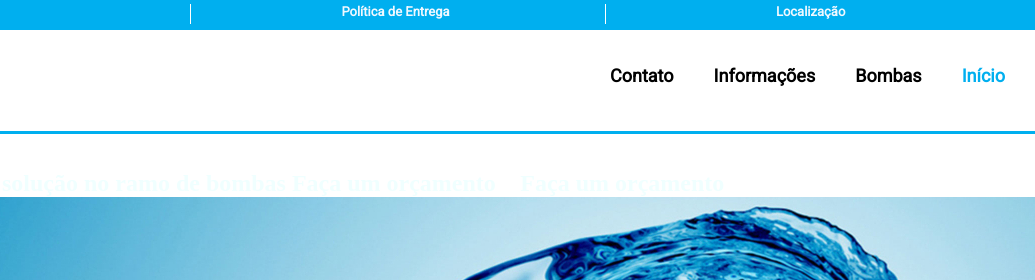
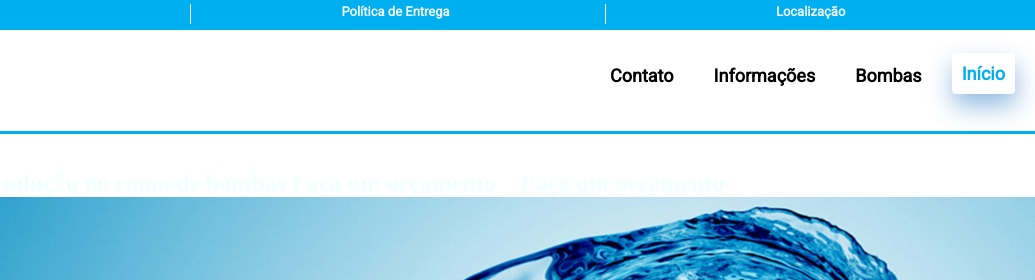
Before and after one commit to MrPlayMan/simpleonlyHTMLCSSwebsite, a plain HTML site: page index.html in a window 1280 px wide. In both pictures the pointer is over the link "Início". Shown: the top 280 px of the page, 245-1280 px from the left. Drawn offline with Linux system fonts and the light colour scheme.

Commit message:
nav_link_effect_hover

```diff
--- a/css/style.css
+++ b/css/style.css
@@ -110,6 +110,12 @@ html {
     color:#00afef
 }
 
+a.nav_link:hover {
+    border-radius: 4px;
+    box-shadow: rgb(7 97 189 / 43%) 1px 12px 24px;
+    transform: translateY(-2px);
+}
+
 .body {
     margin:auto;
     max-width: 1360px;
```
